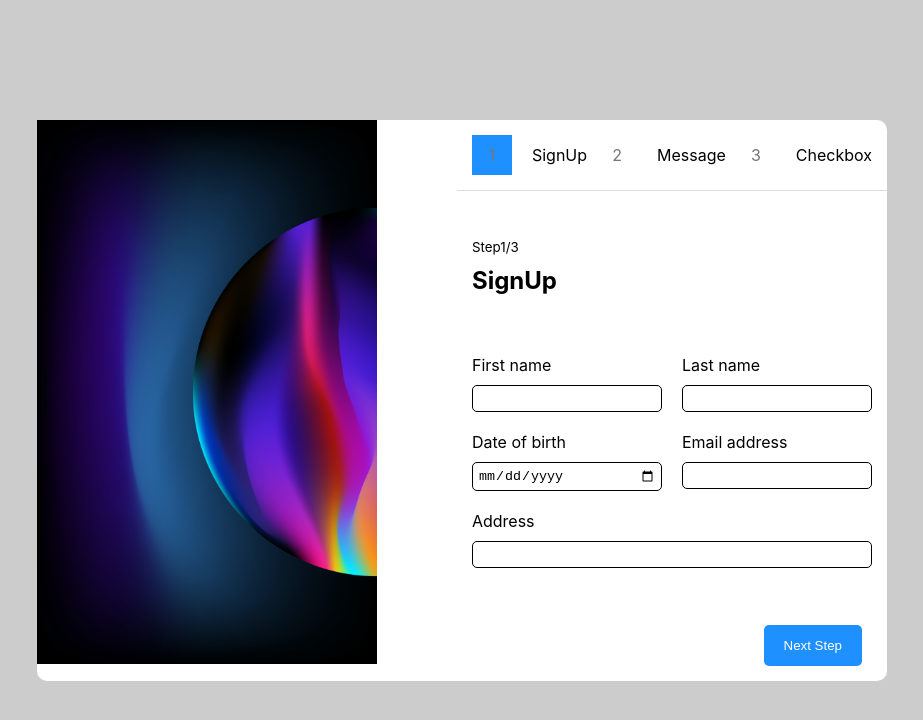
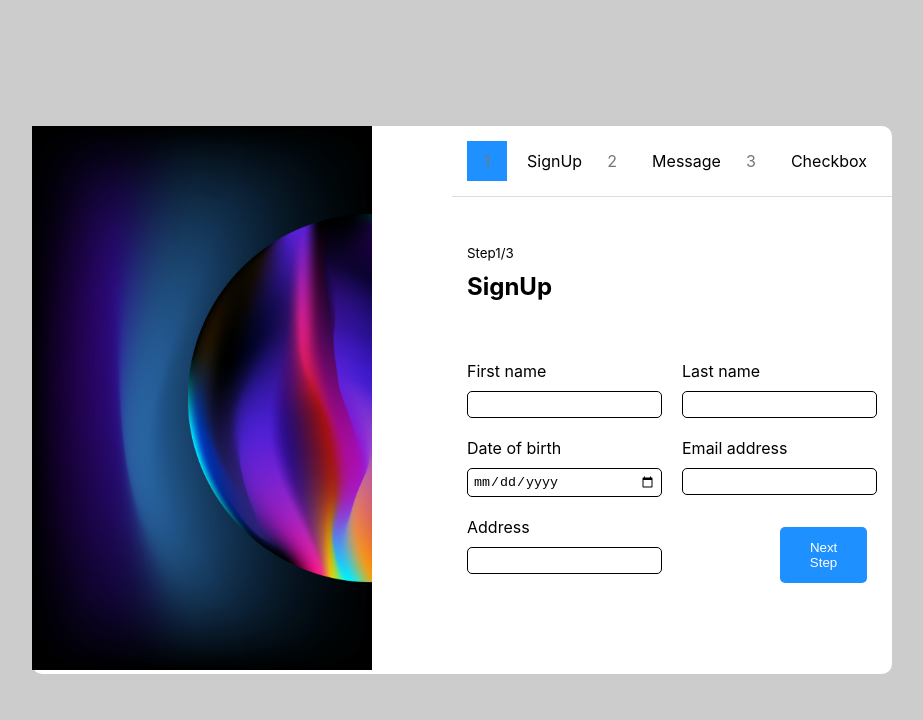
Before and after one commit to saurabhkatwal/multiStepForm, a React (Create React App) app: page / in a window 1280 px wide. Shown: the top 720 px of the page, without its empty margins (178-1101 px from the left). Built offline with nearby package versions, Linux system fonts and the light colour scheme.

Commit message:
modified form layout

```diff
--- a/src/components/CheckBoxInfo.js
+++ b/src/components/CheckBoxInfo.js
@@ -1,5 +1,6 @@
 import React, { Component } from 'react'
 import "./css/checkbox.css"
+import Buttons from './Buttons'
 export default class CheckBoxInfo extends Component {
   state={
     background:"grey"
@@ -32,6 +33,8 @@ export default class CheckBoxInfo extends Component {
             <label htmlFor="choose">Let me click on this checkbox and choose some cool stuff</label>
           </div>
         </div>
+        <Buttons submitHandler={this.props.submitHandler} prevBtnHandler={this.props.prevBtnHandler} nextBtnHandler={this.props.nextBtnHandler} page={this.props.page}/>
+
       </div>
     )
   }
--- a/src/components/FormContent.js
+++ b/src/components/FormContent.js
@@ -13,13 +13,13 @@ export default class FormContent extends Component {
     }
     pageDisplay=()=>{
         if(this.props.page==0){
-            return <SignUpInfo formData={this.props.formData} changeData={this.props.changeData}/>
+            return <SignUpInfo formData={this.props.formData} changeData={this.props.changeData} submitHandler={this.props.submitHandler} prevBtnHandler={this.props.prevBtnHandler} nextBtnHandler={this.props.nextBtnHandler} page={this.props.page}/>
         }
         else if(this.props.page==1){
-            return <MessageInfo formData={this.props.formData} changeData={this.props.changeData}/>
+            return <MessageInfo formData={this.props.formData} changeData={this.props.changeData} submitHandler={this.props.submitHandler} prevBtnHandler={this.props.prevBtnHandler} nextBtnHandler={this.props.nextBtnHandler} page={this.props.page}/>
         }
         else if(this.props.page==2){
-            return <CheckBoxInfo formData={this.props.formData} changeData={this.props.changeData}/>
+            return <CheckBoxInfo formData={this.props.formData} changeData={this.props.changeData} submitHandler={this.props.submitHandler} prevBtnHandler={this.props.prevBtnHandler} nextBtnHandler={this.props.nextBtnHandler} page={this.props.page}/>
         }
     }
     // changeState=()=>{
@@ -32,8 +32,7 @@ export default class FormContent extends Component {
       <div className='form-content'>
         <Header onClick={this.changeState} page={this.props.page}/>
         <Title title={this.state.titles[this.props.page]} page={this.props.page}/>
-        <Content >{this.pageDisplay()}</Content>
-        <Buttons submitHandler={this.props.submitHandler} prevBtnHandler={this.props.prevBtnHandler} nextBtnHandler={this.props.nextBtnHandler} page={this.props.page}/>
+        <Content>{this.pageDisplay()}</Content>
       </div>
     )
   }
--- a/src/components/MessageInfo.js
+++ b/src/components/MessageInfo.js
@@ -1,5 +1,6 @@
 import React, { Component } from 'react'
 import "./css/message.css"
+import Buttons from './Buttons'
 export default class MessageInfo extends Component {
 
   render() {
@@ -19,6 +20,8 @@ export default class MessageInfo extends Component {
                 <label htmlFor="choiceTwo">The number 2 choice</label>
             </div>
         </div>
+        <Buttons submitHandler={this.props.submitHandler} prevBtnHandler={this.props.prevBtnHandler} nextBtnHandler={this.props.nextBtnHandler} page={this.props.page}/>
+
       </div>
     )
   }
--- a/src/components/SignUpInfo.js
+++ b/src/components/SignUpInfo.js
@@ -1,5 +1,6 @@
 import React, { Component } from 'react'
 import "./css/signup.css"
+import Buttons from './Buttons'
 export default class SignUpInfo extends Component {
   render() {
     return (
@@ -24,6 +25,7 @@ export default class SignUpInfo extends Component {
         <label htmlFor="">Address</label>
         <input type="text" name="" id=""onChange={(e)=>this.props.changeData(e,"address",e.target.value)} value={this.props.formData.address}/>
         </div>
+        <Buttons submitHandler={this.props.submitHandler} prevBtnHandler={this.props.prevBtnHandler} nextBtnHandler={this.props.nextBtnHandler} page={this.props.page}/>
       </div>
     )
   }
--- a/src/components/css/buttons.css
+++ b/src/components/css/buttons.css
@@ -2,6 +2,7 @@
     display: flex;
     justify-content: flex-end;
     padding-bottom: 0;
+    margin-top: 10px;
 }
 .buttons button{
     padding: 13px 20px;
```
